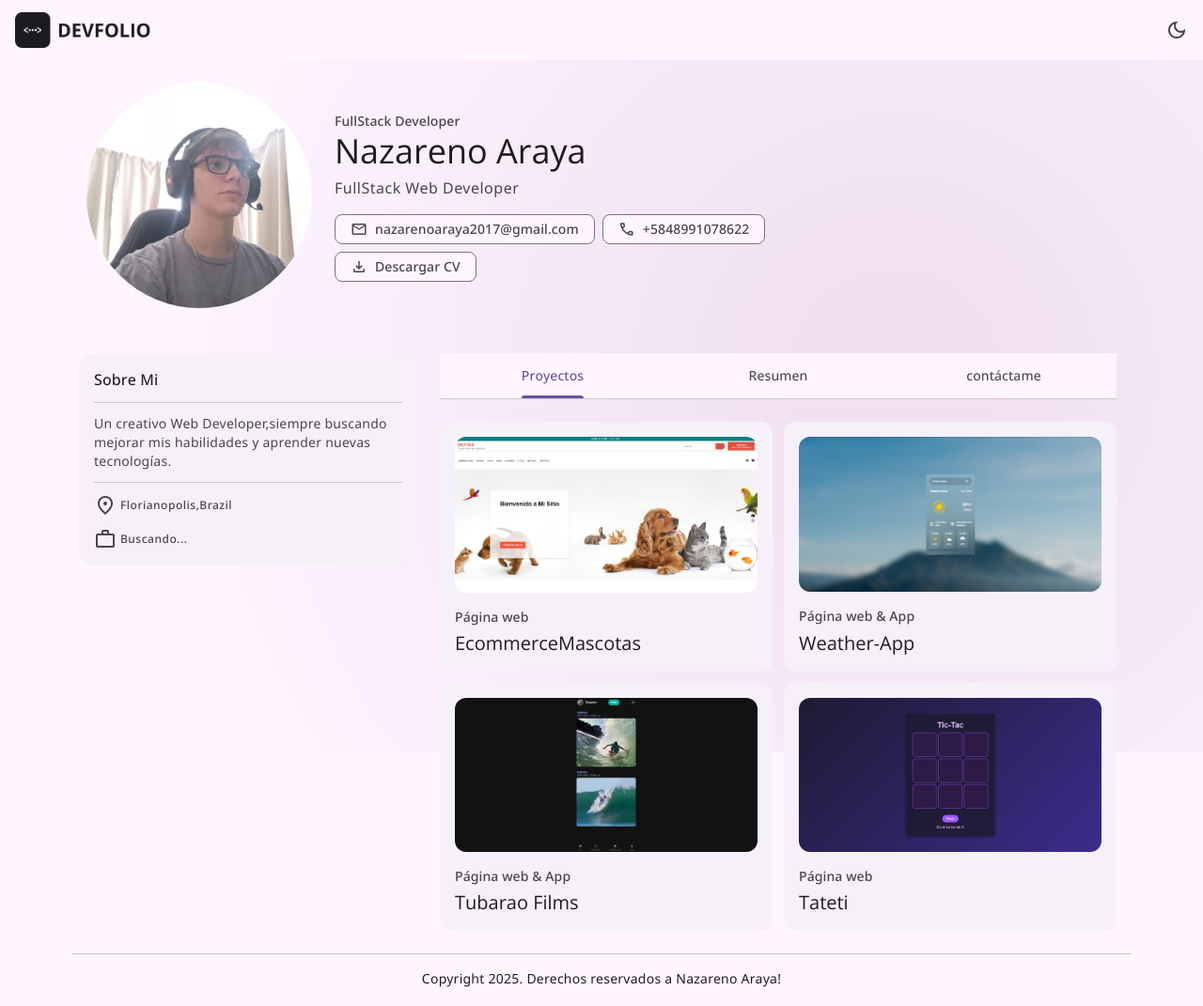
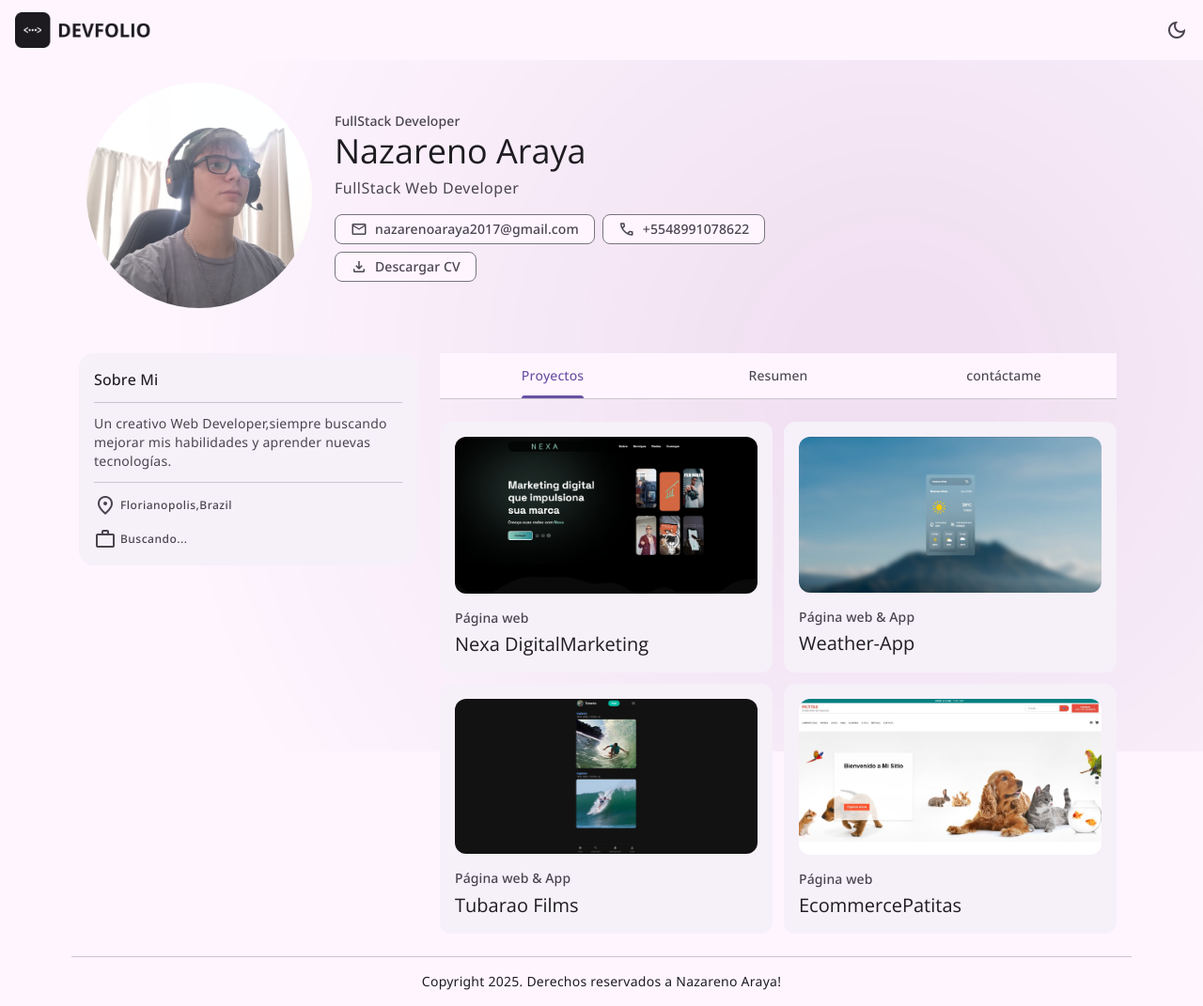
Before and after one commit to NaZa123456/Portfolio, a plain HTML site: page index.html in a window 1280 px wide. Shown: the whole page at 94% size. Drawn offline with nearby package versions, Linux system fonts and the light colour scheme.

Commit message:
portfolio brasil

```diff
--- a/index.html
+++ b/index.html
@@ -55,7 +55,7 @@
                             </a>
                             <a href="tel:1123959694" class="chip">
                                 <span class="material-symbols-outlined" aria-hidden="true">call</span>
-                                <span class="label-large">+5848991078622</span>
+                                <span class="label-large">+5548991078622</span>
 
                                 <div class="state-layer"></div>
                             </a>
@@ -123,18 +123,18 @@
                             <div class="project-list">
                                 <div class="card">
                                     <figure class="card-banner img-holder">
-                                        <img src="./assets/images/project-1.jpg" alt="" class="img-cover">
+                                        <img src="./assets/images/WhatsApp Image 2025-08-29 at 15.00.37.jpeg" alt="" class="img-cover">
                                     </figure>
                                     <div class="card-content">
                                         <span class="label-large card-subtitle">Página web</span>
-                                        <h3 class="title-large card-title">EcommerceMascotas</h3>
+                                        <h3 class="title-large card-title">Nexa DigitalMarketing</h3>
                                     </div>
-                                    <a href="https://ecommerce-mascotas.vercel.app" class="state-layer"></a>
+                                    <a href="https://nexa-professional-digital-marketing.vercel.app" class="state-layer"></a>
                                     <div class="card-overlay">
                                         <p class="project-description label-large">
-                                            Un Ecommerce totalmente responsive pensado para la compra de juguetes y productos de mascotas. Cuenta con un carrito totalmente funcional, un sistema de registro y logeo.
+                                            Pagina Professional de MarketingDigital, Mi primer proyecto como Freelance
                                         </p>
-                                        <a href="https://github.com/NaZa123456/EcommerceMascotas" target="_blank" class="github-icon">
+                                        <a href="https://github.com/NaZa123456/Nexa-Professional-DigitalMarketing" target="_blank" class="github-icon">
                                             <img src="./assets/images/github.svg" width="28" height="28" loading="lazy" alt="" class="icon">
                                         </a>
                                     </div>
@@ -177,16 +177,16 @@
                                 </div>
                                 <div class="card">
                                     <figure class="card-banner img-holder">
-                                        <img src="./assets/images/project-4.jpeg" alt="" class="img-cover">
+                                        <img src="./assets/images/project-1.jpg" alt="" class="img-cover">
                                     </figure>
                                     <div class="card-content">
                                         <span class="label-large card-subtitle">Página web</span>
-                                        <h3 class="title-large card-title">Tateti</h3>
+                                        <h3 class="title-large card-title">EcommercePatitas</h3>
                                     </div>
-                                    <a href="https://tic-tac-game-omega-ten.vercel.app" class="state-layer"></a>
+                                    <a href="https://ecommerce-mascotas.vercel.app" class="state-layer"></a>
                                     <div class="card-overlay">
                                         <p class="project-description label-large">
-                                            El juego del Tic-Tac!
+                                            Un Ecommerce totalmente responsive pensado para la compra de juguetes y productos de mascotas. Cuenta con un carrito totalmente funcional, un sistema de registro y logeo.
                                         </p>
                                         <a href="https://github.com/NaZa123456/Tic-Tac-GAME" target="_blank" class="github-icon">
                                             <img src="./assets/images/github.svg" width="28" height="28" loading="lazy" alt="" class="icon">
```
Also changed, not shown: assets/images/WhatsApp Image 2025-08-29 at 15.00.37.jpeg (added).
